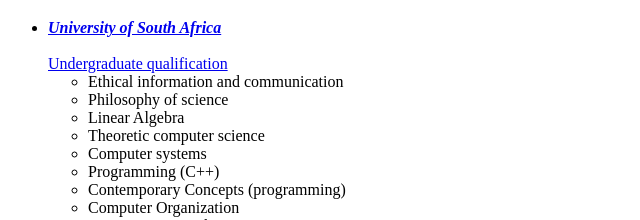
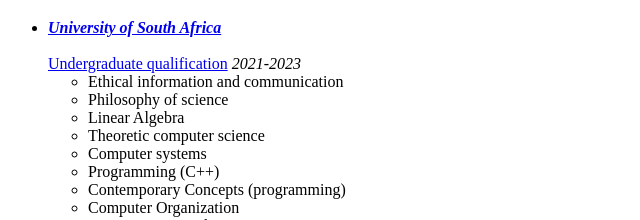
Before and after one commit to EmmanuelTshehla/Resume, a plain HTML site: page education.html in a window 1280 px wide. Shown: the part 329-549 px from the top of the page, 0-640 px from the left. Drawn offline with Linux system fonts and the light colour scheme.

Commit message:
Update education.html

```diff
--- a/education.html
+++ b/education.html
@@ -27,6 +27,7 @@
    <ul>
     <li><strong><em><a href="https://www.unisa.ac.za/sites/corporate/default">University of South Africa</a></em></strong></li><br>
     <a href="https://www.unisa.ac.za/sites/corporate/default/Register-to-study-through-Unisa/Undergraduate-&-honours-qualifications/Find-your-qualification-&-choose-your-modules/All-qualifications/Bachelor-of-Science-Mathematics-and-Computer-Science-(98801-%E2%80%93-MCS)">Undergraduate qualification</a>
+       <em>2021-2023</em>
     <ul>
         <li>Ethical information and communication</li>
         <li>Philosophy of science</li>
```
